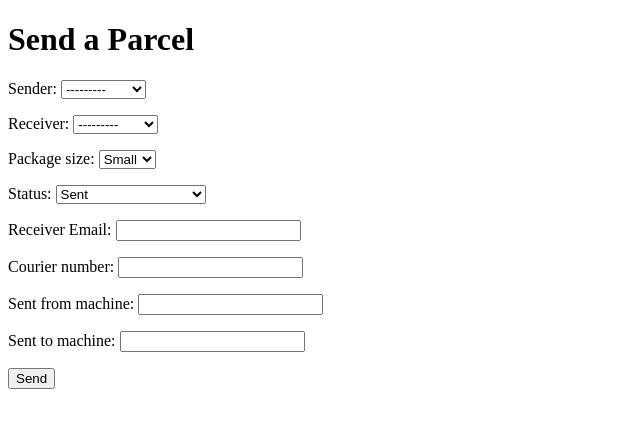
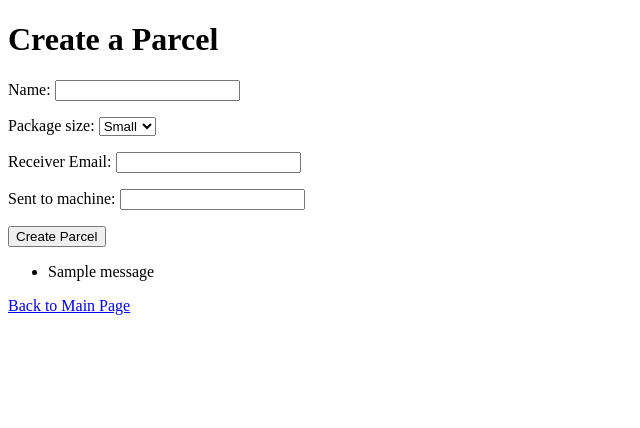
Before and after one commit to Najemnik001/Automat-paczkowy, a Django app: page /create/ in a window 1280 px wide. Shown: the top 428 px of the page, without its empty margins (0-640 px from the left). Run offline with Django 5.2, Linux system fonts and the light colour scheme; data comes from the database, SQL or seed files in the repository; both versions use the stored data as it was after the commit; tables that the repository leaves empty hold one stand-in row (values such as "Sample post"); one stand-in notice (Sample message) is shown.

Commit message:
prace nad rejestacją i dodawaniem paczki

```diff
--- a/frontend/views.py
+++ b/frontend/views.py
@@ -1,12 +1,16 @@
 from django.shortcuts import render, redirect
-from django.contrib.auth.models import User
-from .forms import RegisterForm
+from django.conf import settings
+from users.forms import RegisterForm
 from django.contrib.auth.forms import AuthenticationForm
 from django.contrib.auth import authenticate, login, logout
 from django.contrib.auth.decorators import login_required
 from parcels.forms import ParcelForm
 from parcels.models import Parcel
 from django.contrib import messages
+
+
+User = settings.AUTH_USER_MODEL
+
 
 def register(request):
     if request.method == 'POST':
@@ -15,6 +19,10 @@ def register(request):
             user = form.save(commit=False)
             user.set_password(form.cleaned_data['password'])
             user.save()
+
+            login(request, user)
+
+            messages.success(request, "Rejestracja zakończona sukcesem! Możesz teraz się zalogować.")
             return redirect('login')
     else:
         form = RegisterForm()
@@ -58,14 +66,14 @@ def create_parcel(request):
     if request.method == 'POST':
         form = ParcelForm(request.POST)
         if form.is_valid():
-            # Zapisz paczkę
             parcel = form.save(commit=False)
             parcel.sender = request.user
+            parcel.receiver = form.cleaned_data['receiver_email']
+            parcel.delivery_status = 'Shipment ordered'
             parcel.save()
             messages.success(request, "Parcel has been created successfully!")
-            return redirect('parcels:main')
+            return redirect('main_page')
         else:
-
             messages.error(request, "Error while creating parcel. Please check the details.")
     else:
         form = ParcelForm()
--- a/parcels/forms.py
+++ b/parcels/forms.py
@@ -9,7 +9,7 @@ class ParcelForm(forms.ModelForm):
 
     class Meta:
         model = Parcel
-        fields = ['sender', 'receiver', 'package_size', 'status', 'receiver_email', 'status', 'courier_number', 'sent_from_machine', 'sent_to_machine']
+        fields = ['name', 'package_size', 'receiver_email', 'sent_to_machine']
 
     def clean_receiver_email(self):
         email = self.cleaned_data.get('receiver_email')
--- a/parcels/models.py
+++ b/parcels/models.py
@@ -8,8 +8,8 @@ class Parcel(models.Model):
     name = models.CharField(max_length=255)
 
     STATUS_CHOICES = [
-        ('sent', 'Sent'),
-        ('delivered', 'Delivered'),
+        ('shipment_ordered', 'Shipment ordered'),
+        ('stored_in_machine', 'Stored in machine'),
         ('picked_up_by_courier', 'Picked up by courier'),
         ('delivered_to_machine', 'Delivered to machine'),
         ('received_by_recipient', 'Received by recipient'),
--- a/templates/create_parcel.html
+++ b/templates/create_parcel.html
@@ -2,14 +2,22 @@
 <html lang="en">
 <head>
     <meta charset="UTF-8">
-    <title>Send Parcel</title>
+    <title>Create Parcel</title>
 </head>
 <body>
-    <h1>Send a Parcel</h1>
+    <h1>Create a Parcel</h1>
     <form method="POST">
         {% csrf_token %}
         {{ form.as_p }}
-        <button type="submit">Send</button>
+        <button type="submit">Create Parcel</button>
     </form>
+    {% if messages %}
+        <ul>
+            {% for message in messages %}
+                <li>{{ message }}</li>
+            {% endfor %}
+        </ul>
+    {% endif %}
+    <a href="{% url 'main_page' %}">Back to Main Page</a>
 </body>
 </html>
--- a/templates/register.html
+++ b/templates/register.html
@@ -9,7 +9,7 @@
 
     <form method="post">
         {% csrf_token %}
-        {{ form.as_p }}
+        {{ form.as_p }}  <!-- Renderowanie formularza w formie akapitów -->
         <button type="submit">Zarejestruj się</button>
     </form>
 
--- a/users/serializers.py
+++ b/users/serializers.py
@@ -1,15 +1,15 @@
 from rest_framework import serializers
-from .models import CustomUser
+from django.conf import settings
 
 class RegisterSerializer(serializers.ModelSerializer):
     password = serializers.CharField(write_only=True)
 
     class Meta:
-        model = CustomUser
+        model = settings.AUTH_USER_MODEL
         fields = ['username', 'usersurname', 'email', 'password', 'role']
 
     def create(self, validated_data):
-        user = CustomUser.objects.create_user(
+        user = settings.settings.AUTH_USER_MODEL.objects.create_user(
             username=validated_data['username'],
             usersurname=validated_data['usersurname'],
             email=validated_data['email'],
```
Also changed, not shown: users/forms.py (added, +10 -0 lines), users/views.py (+24 -0 lines), db.sqlite3, parcels/migrations/0003_alter_parcel_status.py (added).
